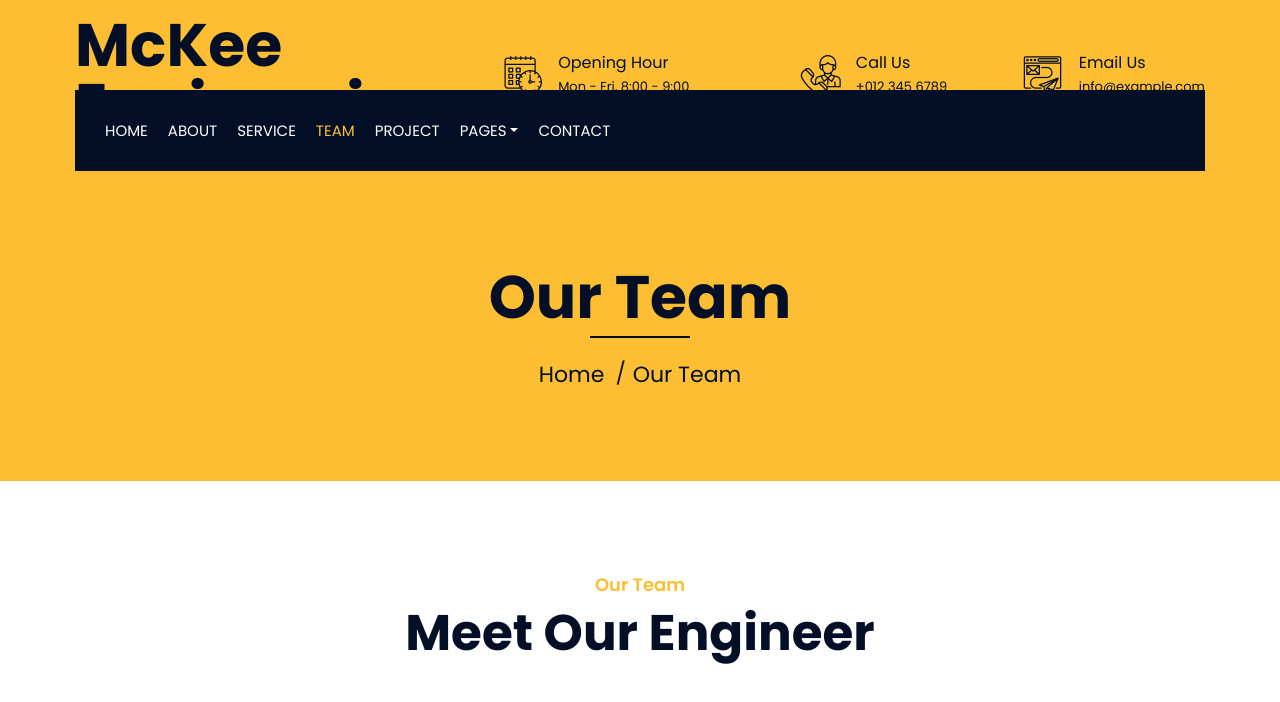
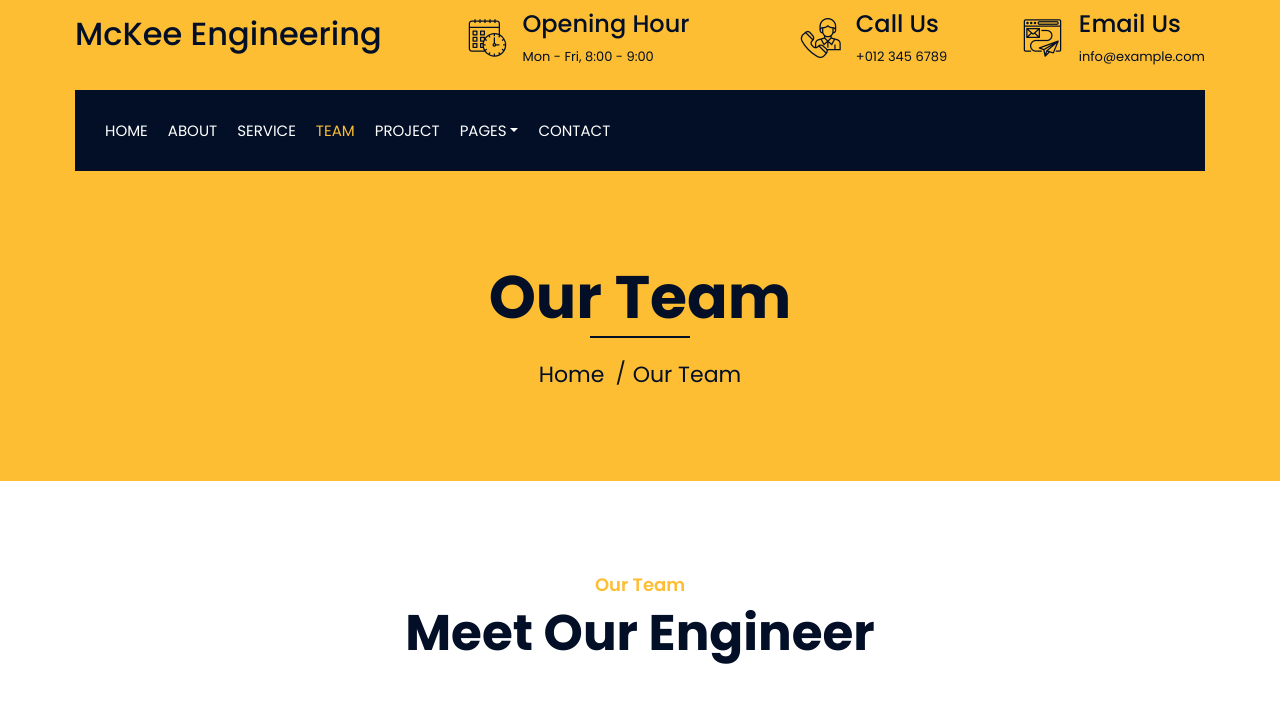
Before and after one commit to ijmckee07/MckeeEngineering, a plain HTML site: page team.html in a window 1280 px wide. Shown: the top 702 px of the page. Drawn offline with nearby package versions, Linux system fonts and the light colour scheme.

Commit message:
Update team.html

```diff
--- a/team.html
+++ b/team.html
@@ -36,7 +36,7 @@
                         <div class="col-lg-4 col-md-12">
                             <div class="logo">
                                 <a href="index.html">
-                                    <h1>McKee Engineering</h1>
+                                    <h2>McKee Engineering</h2>
                                     <!-- <img src="img/logo.jpg" alt="Logo"> -->
                                 </a>
                             </div>
@@ -49,7 +49,7 @@
                                             <i class="flaticon-calendar"></i>
                                         </div>
                                         <div class="top-bar-text">
-                                            <h3>Opening Hour</h3>
+                                            <h4>Opening Hour</h4>
                                             <p>Mon - Fri, 8:00 - 9:00</p>
                                         </div>
                                     </div>
@@ -60,7 +60,7 @@
                                             <i class="flaticon-call"></i>
                                         </div>
                                         <div class="top-bar-text">
-                                            <h3>Call Us</h3>
+                                            <h4>Call Us</h4>
                                             <p>+012 345 6789</p>
                                         </div>
                                     </div>
@@ -71,7 +71,7 @@
                                             <i class="flaticon-send-mail"></i>
                                         </div>
                                         <div class="top-bar-text">
-                                            <h3>Email Us</h3>
+                                            <h4>Email Us</h4>
                                             <p>info@example.com</p>
                                         </div>
                                     </div>
```
